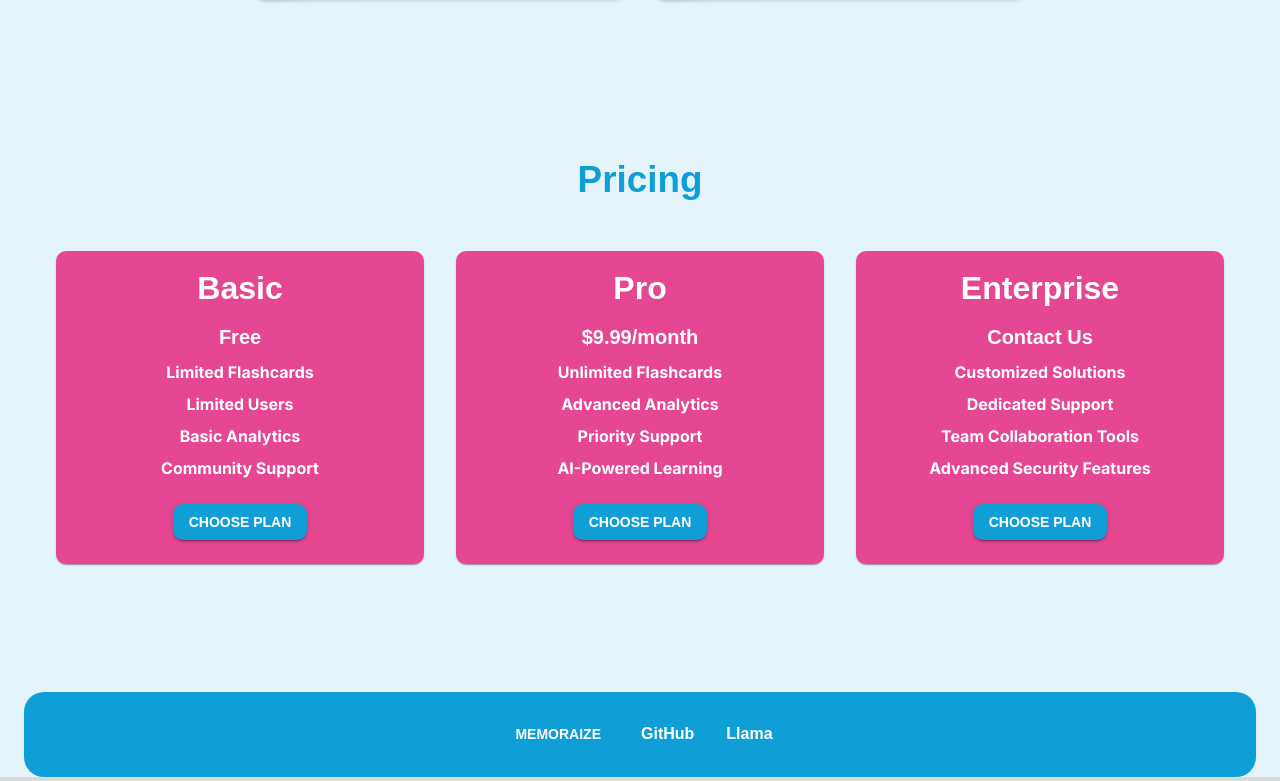
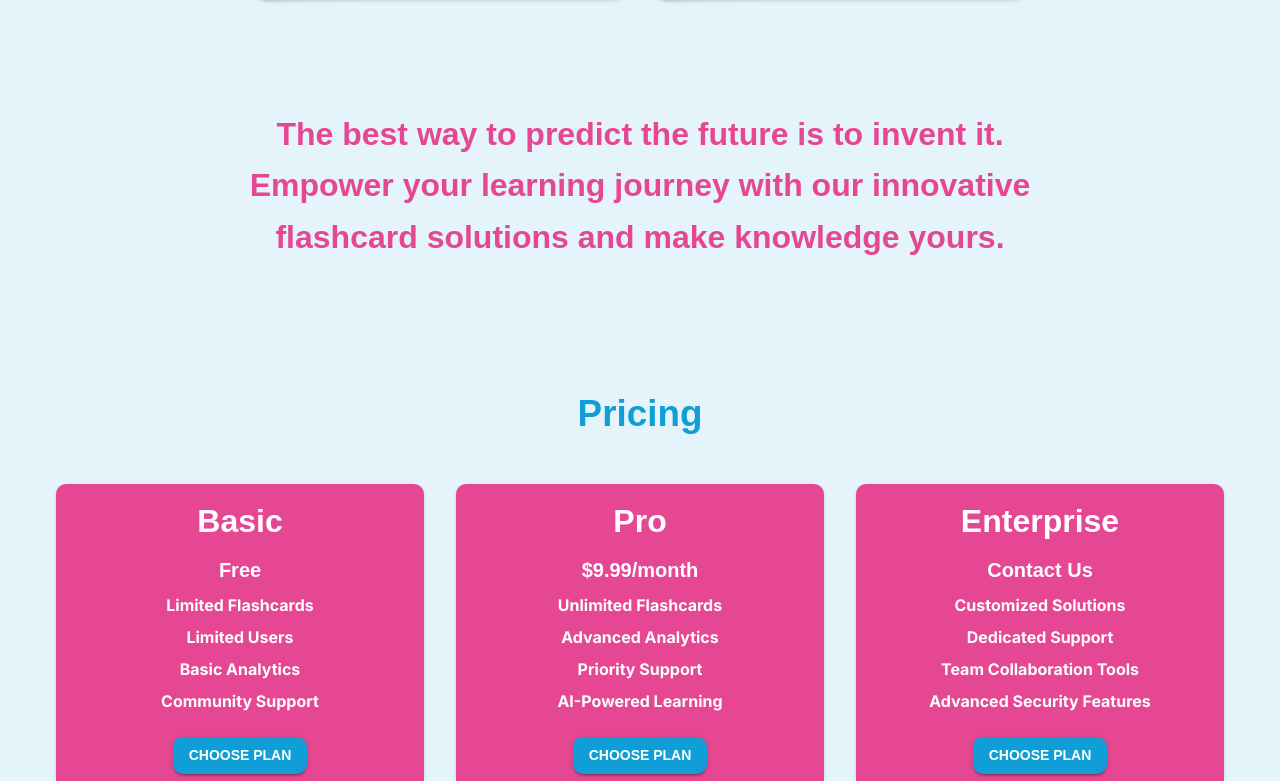
Before and after one commit to I2S9/MemorAIze, a Next.js app: page / in a window 1280 px wide. Shown: the part 1219-2000 px from the top of the page. Built offline with nearby package versions, Linux system fonts and the light colour scheme; no server answers.

Commit message:
Update Home Page

```diff
--- a/app/page.js
+++ b/app/page.js
@@ -271,6 +271,13 @@ export default function Home() {
             </Grid>
           </Box>
 
+          {/* Citation */}
+          <Box sx={{ my: 10, px: 4, textAlign: 'center' }}>
+            <Typography variant="h6" sx={{ color: '#E54792', fontSize: '2rem', fontWeight: 'bold', maxWidth: '800px', margin: '0 auto' }}>
+              The best way to predict the future is to invent it. Empower your learning journey with our innovative flashcard solutions and make knowledge yours.
+            </Typography>
+          </Box>
+
           {/* Pricing Section */}
           <Box sx={{ my: 10, py: 6, backgroundColor: '#E5F4FB', borderRadius: 5, px: 4, boxShadow: 0 }}>
             <Typography variant="h4" textAlign="center" gutterBottom sx={{ color: '#0F9ED5', mb: 6, fontSize: '2.3rem', fontWeight: 'bold' }}>
@@ -314,9 +321,9 @@ export default function Home() {
                 fontWeight: 'bold',
               }}
             >
-              <Button onClick={scrollToTop} sx={{ color: 'white', textDecoration: 'none', margin: '0 1rem', fontWeight: 'bold' }}>MemorAIze</Button>
+              <a href="https://github.com/I2S9/MemorAIze" style={{ color: 'white', textDecoration: 'none', margin: '0 1rem' }}>MemorAIze</a>
               <a href="https://github.com/I2S9/MemorAIze" style={{ color: 'white', textDecoration: 'none', margin: '0 1rem' }}>GitHub</a>
-              <a href="https://llama.ai" style={{ color: 'white', textDecoration: 'none', margin: '0 1rem' }}>Llama</a>
+              <a href="https://llama.ai" style={{ color: 'white', textDecoration: 'none', margin: '0 1rem' }}>Powered by Llama</a>
             </Typography>
           </Box>
 
```
